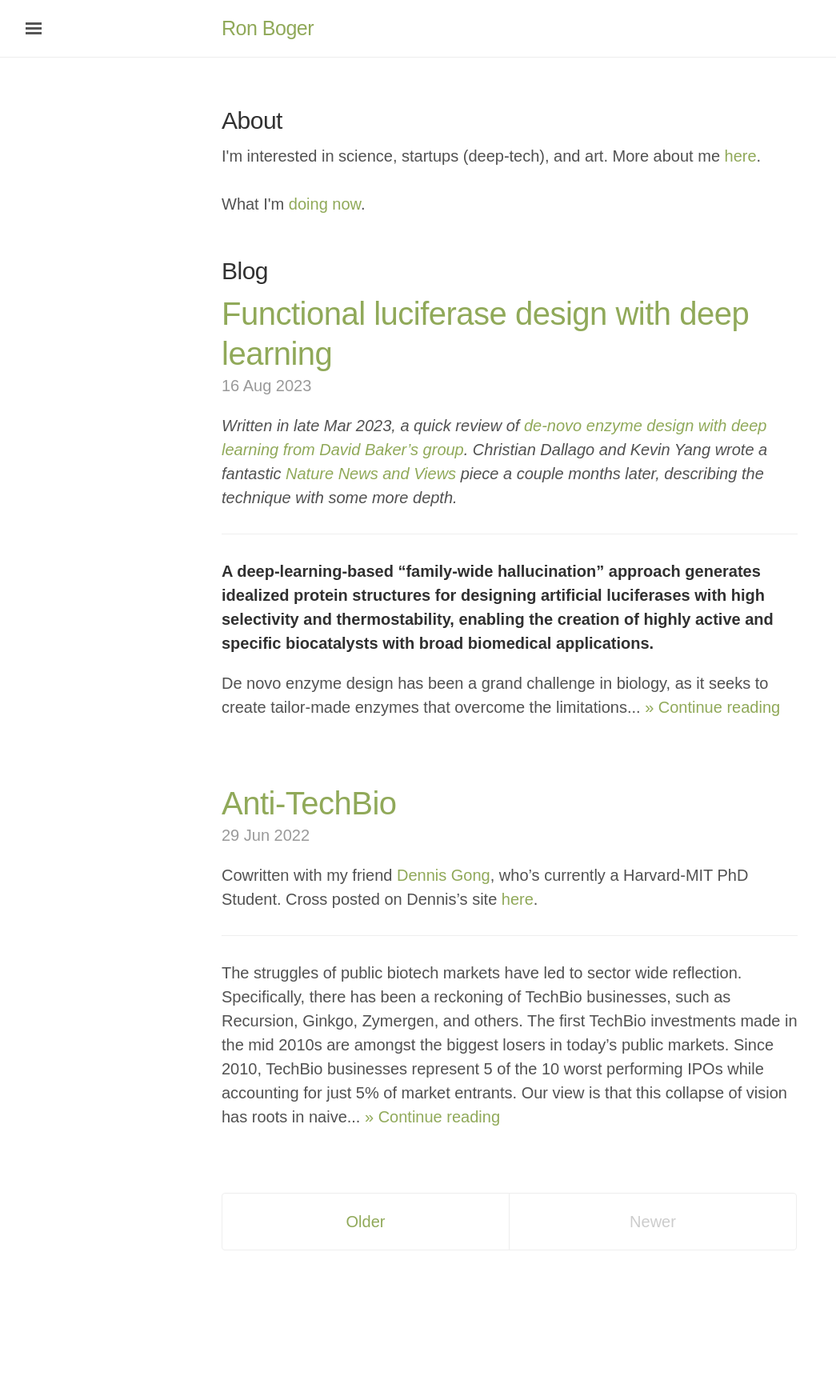
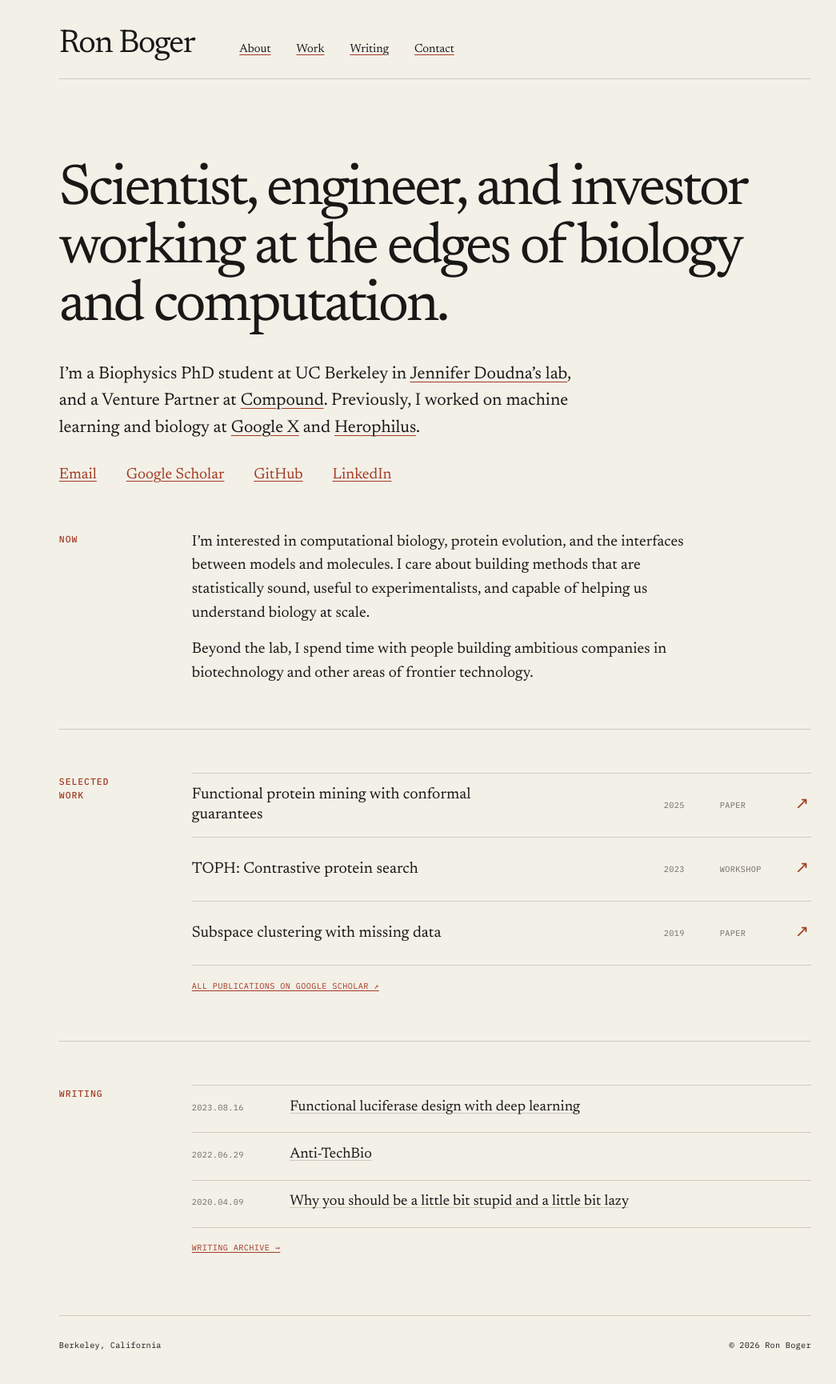
Before and after one commit to ronboger/ronboger.github.io, a Jekyll site: the page built from index.html, in a window 1280 px wide. Shown: the whole page at 80% size, without its empty margins (3-1048 px from the left). Built offline with Jekyll 4.4.1, drawn with Linux system fonts in a browser that asks for light colours; the list of posts is cut into pages by our own code; before the commit the page ends 1623 px from its top, so only the background shows below that.

Commit message:
Revamp site with minimal academic homepage

```diff
--- a/_config.yml
+++ b/_config.yml
@@ -7,8 +7,8 @@ permalink:           pretty
 title:               Ron Boger
 # tagline:             'personal site + musings'
 tagline:             ''
-description:         'Writings, projects, and more'
-url:                 http://ronboger.github.io
+description:         'Scientist, engineer, and investor working at the edges of biology and computation.'
+url:                 https://ronboger.github.io
 baseurl:             ''
 paginate:            5
 
--- a/_includes/head.html
+++ b/_includes/head.html
@@ -1,39 +1,17 @@
 <head>
-  <link href="http://gmpg.org/xfn/11" rel="profile">
+  <meta charset="utf-8">
   <meta http-equiv="X-UA-Compatible" content="IE=edge">
-  <meta http-equiv="content-type" content="text/html; charset=utf-8">
+  <meta name="viewport" content="width=device-width, initial-scale=1">
 
-  <!-- Enable responsiveness on mobile devices-->
-  <meta name="viewport" content="width=device-width, initial-scale=1.0, maximum-scale=1">
+  <title>{% if page.title == "Home" %}{{ site.title }}{% else %}{{ page.title }} · {{ site.title }}{% endif %}</title>
+  <meta name="description" content="{{ page.description | default: site.description | strip_html | escape }}">
 
-  <title>
-    {% if page.title == "Home" %}
-      {{ site.title }} &middot; {{ site.tagline }}
-    {% else %}
-      {{ page.title }} &middot; {{ site.title }}
-    {% endif %}
-  </title>
+  <link rel="preconnect" href="https://fonts.googleapis.com">
+  <link rel="preconnect" href="https://fonts.gstatic.com" crossorigin>
+  <link href="https://fonts.googleapis.com/css2?family=IBM+Plex+Mono:wght@400;500&amp;family=Newsreader:opsz,wght@6..72,400;6..72,500&amp;display=swap" rel="stylesheet">
+  <link rel="stylesheet" href="{{ '/public/css/syntax.css' | relative_url }}">
+  <link rel="stylesheet" href="{{ '/public/css/site.css' | relative_url }}">
 
-  <!-- CSS -->
-  <link rel="stylesheet" href="{{ site.baseurl }}/public/css/poole.css">
-  <link rel="stylesheet" href="{{ site.baseurl }}/public/css/syntax.css">
-  <link rel="stylesheet" href="{{ site.baseurl }}/public/css/lanyon.css">
-
-  <!--Lightbox CSS -->
-  <!-- <link rel="stylesheet" href="{{ site.baseurl }}/lightbox/css/lightbox.css" > -->
-  <!-- lightbox js      -->
-  <!-- <script type="text/javascript" src="{{ site.baseurl }}/lightbox/js/lightbox.min.js"></script>
-  <script type="text/javascript" src="{{ site.baseurl }}/assets/plugins/jquery-1.11.1.min.js"></script>
-  <script type="text/javascript" src="{{ site.baseurl }}/assets/plugins/jquery-migrate-1.2.1.min.js"></script>
-  <script type="text/javascript" src="{{ site.baseurl }}/assets/plugins/bootstrap/js/bootstrap.min.js"></script>
-  <script type="text/javascript" src="{{ site.baseurl }}/assets/plugins/jquery-rss/dist/jquery.rss.min.js"></script>  -->
-
-  <link rel="stylesheet" href="https://fonts.googleapis.com/css?family=PT+Serif:400,400italic,700%7CPT+Sans:400">
-
-  <!-- Icons -->
-  <!-- <link rel="apple-touch-icon-precomposed" sizes="144x144" href="{{ site.baseurl }}/public/apple-touch-icon-precomposed.png"> -->
-  <link rel="shortcut icon" href="{{ site.baseurl }}/public/plane.ico">
-
-  <!-- RSS -->
-  <link rel="alternate" type="application/rss+xml" title="RSS" href="/atom.xml">
+  <link rel="icon" href="{{ '/public/plane.ico' | relative_url }}">
+  <link rel="alternate" type="application/rss+xml" title="{{ site.title }} RSS" href="{{ '/atom.xml' | relative_url }}">
 </head>
--- a/_layouts/default.html
+++ b/_layouts/default.html
@@ -1,68 +1,32 @@
-<!DOCTYPE html>
-<html lang="en-us">
+<!doctype html>
+<html lang="en">
+  {% include head.html %}
+  <body{% if page.body_class %} class="{{ page.body_class }}"{% endif %}>
+    <a class="skip-link" href="#main-content">Skip to content</a>
 
-  {% include head.html %}
+    <div class="site-shell">
+      <header class="site-header">
+        <a class="site-name" href="{{ '/' | relative_url }}">{{ site.title }}</a>
+        <nav class="site-nav" aria-label="Primary navigation">
+          <a href="{{ '/' | relative_url }}#about">About</a>
+          <a href="{{ '/' | relative_url }}#work">Work</a>
+          <a href="{{ '/' | relative_url }}#writing">Writing</a>
+          <a href="{{ '/' | relative_url }}#contact">Contact</a>
+        </nav>
+      </header>
 
-  <body class="theme-base-10">
+      {% if page.body_class == 'home' %}
+        {{ content }}
+      {% else %}
+        <main id="main-content" class="content-page">
+          {{ content }}
+        </main>
+      {% endif %}
 
-    {% include sidebar.html %}
-
-    <!-- Wrap is the content to shift when toggling the sidebar. We wrap the
-         content to avoid any CSS collisions with our real content. -->
-    <div class="wrap">
-      <div class="masthead">
-        <div class="container">
-          <h3 class="masthead-title">
-            <a href="{{ site.baseurl }}/" title="Home">{{ site.title }}</a>
-            <small>{{ site.tagline }}</small>
-          </h3>
-        </div>
-      </div>
-
-      <div class="container content">
-        {{ content }}
-      </div>
+      <footer class="site-footer">
+        <span>Berkeley, California</span>
+        <span>&copy; {{ site.time | date: '%Y' }} Ron Boger</span>
+      </footer>
     </div>
-
-    <label for="sidebar-checkbox" class="sidebar-toggle"></label>
-
-    <script type="text/x-mathjax-config"> MathJax.Hub.Config({ TeX: { equationNumbers: { autoNumber: "all" } } }); </script>
-    <script type="text/x-mathjax-config">
-    MathJax.Hub.Config({
-        tex2jax: {
-            inlineMath: [ ['$','$'], ["\\(","\\)"] ],
-            processEscapes: true
-        }
-    });
-    </script>
-    <script src="https://cdn.mathjax.org/mathjax/latest/MathJax.js?config=TeX-AMS-MML_HTMLorMML" type="text/javascript"></script>
-
-    <script>
-      (function(document) {
-        var toggle = document.querySelector('.sidebar-toggle');
-        var sidebar = document.querySelector('#sidebar');
-        var checkbox = document.querySelector('#sidebar-checkbox');
-
-        document.addEventListener('click', function(e) {
-          var target = e.target;
-
-          if(!checkbox.checked ||
-             sidebar.contains(target) ||
-             (target === checkbox || target === toggle)) return;
-
-          checkbox.checked = false;
-        }, false);
-      })(document);
-    </script>
-
-    <!-- Global site tag (gtag.js) - Google Analytics -->
-    <script async src="https://www.googletagmanager.com/gtag/js?id=UA-60036816-1"></script>
-    <script>
-      window.dataLayer = window.dataLayer || [];
-      function gtag(){dataLayer.push(arguments);}
-      gtag('js', new Date());
-
-      gtag('config', 'UA-60036816-1');
-    </script>
   </body>
 </html>
--- a/index.html
+++ b/index.html
@@ -1,50 +1,77 @@
 ---
 layout: default
 title: Home
+description: Ron Boger is a scientist, engineer, and investor working at the edges of biology and computation.
+body_class: home
 ---
-{% if paginator.page == 1 %}
-<h2 class="index-heading">About</h2>
 
-I'm interested in science, startups (deep-tech), and art. More about me <a href="/about">here</a>.
-<br/>
-<br/>
-What I'm <a href="/now">doing now</a>.
-<br/>
-<br/>
+<main id="main-content" class="home-page">
+  <section class="intro" id="about" aria-labelledby="intro-title">
+    <h1 id="intro-title">Scientist, engineer, and investor working at the edges of biology and computation.</h1>
 
-<h2 class="index-heading">Blog</h2>
-{% endif %}
+    <p class="intro-copy">
+      I’m a Biophysics PhD student at UC Berkeley in
+      <a href="https://doudnalab.org/">Jennifer Doudna’s lab</a>, and a Venture Partner at
+      <a href="https://www.compound.vc/">Compound</a>. Previously, I worked on machine learning and biology at
+      <a href="https://x.company/">Google X</a> and
+      <a href="https://www.herophilus.com/">Herophilus</a>.
+    </p>
 
-<div class="posts">
-  {% for post in paginator.posts %}
-  <div class="post">
-    <h1 class="post-title">
-      <a href="{{ post.url }}">
-        {{ post.title }}
+    <nav class="contact-links" id="contact" aria-label="External profiles and contact">
+      <a href="mailto:ronnyb@jhu.edu">Email</a>
+      <a href="https://scholar.google.com/citations?user=qU-JFvMAAAAJ&amp;hl=en">Google Scholar</a>
+      <a href="https://github.com/ronboger/">GitHub</a>
+      <a href="https://www.linkedin.com/in/ronboger">LinkedIn</a>
+    </nav>
+  </section>
+
+  <section class="home-section" aria-labelledby="now-title">
+    <h2 class="section-label" id="now-title">Now</h2>
+    <div class="section-content prose">
+      <p>
+        I’m interested in computational biology, protein evolution, and the interfaces between models and molecules. I care about building methods that are statistically sound, useful to experimentalists, and capable of helping us understand biology at scale.
+      </p>
+      <p>
+        Beyond the lab, I spend time with people building ambitious companies in biotechnology and other areas of frontier technology.
+      </p>
+    </div>
+  </section>
+
+  <section class="home-section ruled-section" id="work" aria-labelledby="work-title">
+    <h2 class="section-label" id="work-title">Selected<br>work</h2>
+    <div class="section-content work-list">
+      <a class="work-row" href="https://doi.org/10.1038/s41467-024-55676-y">
+        <span class="work-title">Functional protein mining with conformal guarantees</span>
+        <span class="work-meta">2025</span>
+        <span class="work-type">Paper</span>
+        <span class="work-arrow" aria-hidden="true">↗</span>
       </a>
-    </h1>
+      <a class="work-row" href="https://icml-compbio.github.io/2023/papers/WCBICML2023_paper138.pdf">
+        <span class="work-title">TOPH: Contrastive protein search</span>
+        <span class="work-meta">2023</span>
+        <span class="work-type">Workshop</span>
+        <span class="work-arrow" aria-hidden="true">↗</span>
+      </a>
+      <a class="work-row" href="https://openaccess.thecvf.com/content_ICCVW_2019/papers/RSL-CV/Lane_Classifying_and_Comparing_Approaches_to_Subspace_Clustering_with_Missing_Data_ICCVW_2019_paper.pdf">
+        <span class="work-title">Subspace clustering with missing data</span>
+        <span class="work-meta">2019</span>
+        <span class="work-type">Paper</span>
+        <span class="work-arrow" aria-hidden="true">↗</span>
+      </a>
+      <a class="more-link" href="https://scholar.google.com/citations?user=qU-JFvMAAAAJ&amp;hl=en">All publications on Google Scholar ↗</a>
+    </div>
+  </section>
 
-    <span class="post-date">{{ post.date | date_to_string }}</span>
-
-    {{ post.content | truncatewords: 100, "..." }}
-    <a href="{{ post.url }}">» Continue reading</a>
-  </div>
-  {% endfor %}
-</div>
-
-<div class="pagination">
-  {% if paginator.next_page %}
-    <a class="pagination-item older" href="{{ site.baseurl }}/page{{paginator.next_page}}">Older</a>
-  {% else %}
-    <span class="pagination-item older">Older</span>
-  {% endif %}
-  {% if paginator.previous_page %}
-    {% if paginator.page == 2 %}
-      <a class="pagination-item newer" href="{{ site.baseurl }}/">Newer</a>
-    {% else %}
-      <a class="pagination-item newer" href="{{ site.baseurl }}/page{{paginator.previous_page}}">Newer</a>
-    {% endif %}
-  {% else %}
-    <span class="pagination-item newer">Newer</span>
-  {% endif %}
-</div>
+  <section class="home-section ruled-section" id="writing" aria-labelledby="writing-title">
+    <h2 class="section-label" id="writing-title">Writing</h2>
+    <div class="section-content writing-list">
+      {% for post in site.posts limit:3 %}
+        <a class="writing-row" href="{{ post.url | relative_url }}">
+          <time datetime="{{ post.date | date_to_xmlschema }}">{{ post.date | date: "%Y.%m.%d" }}</time>
+          <span>{{ post.title }}</span>
+        </a>
+      {% endfor %}
+      <a class="more-link" href="{{ '/archive/' | relative_url }}">Writing archive →</a>
+    </div>
+  </section>
+</main>
--- /dev/null
+++ b/public/css/site.css
@@ -0,0 +1,453 @@
+:root {
+  --paper: #f3f0e8;
+  --ink: #181816;
+  --muted: #6e6a61;
+  --accent: #a23b22;
+  --rule: #cfc9bd;
+  --serif: "Newsreader", Georgia, "Times New Roman", serif;
+  --mono: "IBM Plex Mono", "SFMono-Regular", Consolas, monospace;
+}
+
+* {
+  box-sizing: border-box;
+}
+
+html {
+  scroll-behavior: smooth;
+  background: var(--paper);
+}
+
+body {
+  margin: 0;
+  color: var(--ink);
+  background: var(--paper);
+  font-family: var(--serif);
+  font-size: 19px;
+  line-height: 1.56;
+  -webkit-font-smoothing: antialiased;
+  text-rendering: optimizeLegibility;
+}
+
+::selection {
+  color: var(--paper);
+  background: var(--accent);
+}
+
+a {
+  color: inherit;
+  text-decoration-color: var(--accent);
+  text-decoration-thickness: 1px;
+  text-underline-offset: 0.18em;
+}
+
+a:hover {
+  color: var(--accent);
+}
+
+a:focus-visible {
+  outline: 2px solid var(--accent);
+  outline-offset: 4px;
+}
+
+.skip-link {
+  position: fixed;
+  z-index: 10;
+  top: 0.75rem;
+  left: 0.75rem;
+  padding: 0.35rem 0.55rem;
+  color: var(--paper);
+  background: var(--ink);
+  font-family: var(--mono);
+  font-size: 0.65rem;
+  transform: translateY(-200%);
+}
+
+.skip-link:focus {
+  transform: translateY(0);
+}
+
+.site-shell {
+  width: min(100% - 64px, 940px);
+  margin-right: 32px;
+  margin-left: clamp(32px, 6vw, 96px);
+}
+
+.site-header {
+  display: flex;
+  align-items: baseline;
+  gap: 3.5rem;
+  padding: 2.25rem 0 1.35rem;
+  border-bottom: 1px solid var(--rule);
+}
+
+.site-name {
+  flex: none;
+  font-size: clamp(1.8rem, 4vw, 2.55rem);
+  line-height: 1;
+  letter-spacing: -0.035em;
+  text-decoration: none;
+}
+
+.site-name:hover {
+  color: var(--ink);
+}
+
+.site-nav {
+  display: flex;
+  flex-wrap: wrap;
+  gap: 0.5rem 2rem;
+  font-size: 0.92rem;
+}
+
+.home-page {
+  padding-top: clamp(3.8rem, 8vw, 6.5rem);
+}
+
+.intro {
+  max-width: 880px;
+}
+
+.intro h1 {
+  max-width: 880px;
+  margin: 0;
+  font-size: clamp(2.65rem, 6.25vw, 4.5rem);
+  font-weight: 400;
+  line-height: 1.01;
+  letter-spacing: -0.045em;
+}
+
+.intro-copy {
+  max-width: 650px;
+  margin: 2rem 0 0;
+  font-size: clamp(1.15rem, 2.25vw, 1.35rem);
+  line-height: 1.55;
+}
+
+.contact-links {
+  display: flex;
+  flex-wrap: wrap;
+  gap: 0.6rem 2.3rem;
+  margin-top: 1.65rem;
+  color: var(--accent);
+}
+
+.home-section {
+  display: grid;
+  grid-template-columns: 130px minmax(0, 1fr);
+  gap: 2.25rem;
+  padding: 3.4rem 0;
+}
+
+.home-section:first-of-type {
+  margin-top: 0.5rem;
+}
+
+.ruled-section {
+  border-top: 1px solid var(--rule);
+}
+
+.section-label {
+  margin: 0.18rem 0 0;
+  color: var(--accent);
+  font-family: var(--mono);
+  font-size: 0.72rem;
+  font-weight: 500;
+  line-height: 1.45;
+  letter-spacing: 0.08em;
+  text-transform: uppercase;
+}
+
+.section-content > :first-child {
+  margin-top: 0;
+}
+
+.section-content > :last-child {
+  margin-bottom: 0;
+}
+
+.prose {
+  max-width: 650px;
+}
+
+.prose p {
+  margin: 0 0 1rem;
+}
+
+.work-list,
+.writing-list {
+  border-top: 1px solid var(--rule);
+}
+
+.work-row {
+  display: grid;
+  grid-template-columns: minmax(0, 1fr) 54px 78px 20px;
+  gap: 1rem;
+  align-items: center;
+  min-height: 5rem;
+  border-bottom: 1px solid var(--rule);
+  text-decoration: none;
+}
+
+.work-title {
+  max-width: 380px;
+  font-size: 1.22rem;
+  line-height: 1.25;
+}
+
+.work-meta,
+.work-type,
+.writing-row time,
+.more-link {
+  color: var(--muted);
+  font-family: var(--mono);
+  font-size: 0.64rem;
+  font-variant-numeric: tabular-nums;
+  letter-spacing: 0.035em;
+  text-transform: uppercase;
+}
+
+.work-arrow {
+  color: var(--accent);
+  font-size: 1.3rem;
+  transition: transform 160ms ease;
+}
+
+.work-row:hover .work-arrow {
+  transform: translate(2px, -2px);
+}
+
+.writing-row {
+  display: grid;
+  grid-template-columns: 100px minmax(0, 1fr);
+  gap: 1.4rem;
+  align-items: baseline;
+  min-height: 3.7rem;
+  padding: 0.8rem 0;
+  border-bottom: 1px solid var(--rule);
+  text-decoration: none;
+}
+
+.writing-row span {
+  font-size: 1.14rem;
+  text-decoration: underline;
+  text-decoration-color: var(--rule);
+  text-decoration-thickness: 1px;
+  text-underline-offset: 0.18em;
+}
+
+.more-link {
+  display: inline-block;
+  margin-top: 1.1rem;
+  color: var(--accent);
+}
+
+.site-footer {
+  display: flex;
+  justify-content: space-between;
+  gap: 1rem;
+  margin-top: 1rem;
+  padding: 1.8rem 0 2.5rem;
+  border-top: 1px solid var(--rule);
+  font-family: var(--mono);
+  font-size: 0.64rem;
+  font-variant-numeric: tabular-nums;
+  letter-spacing: 0.025em;
+}
+
+.content-page {
+  max-width: 720px;
+  min-height: 60vh;
+  padding: clamp(3.5rem, 8vw, 6.5rem) 0 4rem;
+}
+
+.page-title,
+.post-title {
+  margin: 0 0 1.5rem;
+  font-size: clamp(2.4rem, 6vw, 4rem);
+  font-weight: 400;
+  line-height: 1;
+  letter-spacing: -0.04em;
+}
+
+.post-date {
+  display: block;
+  margin: -0.5rem 0 2.5rem;
+  color: var(--muted);
+  font-family: var(--mono);
+  font-size: 0.66rem;
+  letter-spacing: 0.04em;
+  text-transform: uppercase;
+}
+
+.content-page h2,
+.content-page h3 {
+  margin: 2.5rem 0 0.75rem;
+  font-weight: 500;
+  line-height: 1.15;
+}
+
+.content-page h2 {
+  font-size: 1.7rem;
+}
+
+.content-page h3 {
+  font-size: 1.35rem;
+}
+
+.content-page p,
+.content-page ul,
+.content-page ol {
+  margin-top: 0;
+  margin-bottom: 1.15rem;
+}
+
+.content-page img,
+.content-page iframe {
+  max-width: 100%;
+}
+
+.content-page blockquote {
+  margin: 1.5rem 0;
+  padding-left: 1.25rem;
+  color: var(--muted);
+  border-left: 2px solid var(--accent);
+}
+
+.content-page hr {
+  margin: 2.5rem 0;
+  border: 0;
+  border-top: 1px solid var(--rule);
+}
+
+.content-page pre {
+  overflow-x: auto;
+  padding: 1rem;
+  background: #eae6dc;
+  font-family: var(--mono);
+  font-size: 0.72rem;
+}
+
+.related {
+  margin-top: 3.5rem;
+  padding-top: 1.75rem;
+  border-top: 1px solid var(--rule);
+}
+
+.related-posts {
+  padding-left: 1.1rem;
+}
+
+.related-posts h3 {
+  margin: 0.65rem 0;
+  font-size: 1rem;
+  font-weight: 400;
+}
+
+.related-posts small {
+  display: block;
+  color: var(--muted);
+  font-family: var(--mono);
+  font-size: 0.6rem;
+}
+
+@media (max-width: 700px) {
+  body {
+    font-size: 18px;
+  }
+
+  .site-shell {
+    width: min(100% - 36px, 940px);
+    margin-right: 18px;
+    margin-left: 18px;
+  }
+
+  .site-header {
+    display: block;
+    padding-top: 1.5rem;
+  }
+
+  .site-nav {
+    margin-top: 1rem;
+    gap: 0.35rem 1.25rem;
+    font-size: 0.88rem;
+  }
+
+  .home-page {
+    padding-top: 3.25rem;
+  }
+
+  .intro h1 {
+    font-size: clamp(2.55rem, 12vw, 3.6rem);
+  }
+
+  .home-section {
+    display: block;
+    padding: 2.7rem 0;
+  }
+
+  .section-label {
+    margin-bottom: 1.25rem;
+  }
+
+  .section-label br {
+    display: none;
+  }
+
+  .work-row {
+    grid-template-columns: minmax(0, 1fr) 42px 20px;
+    gap: 0.65rem;
+    min-height: 4.5rem;
+  }
+
+  .work-type {
+    display: none;
+  }
+
+  .writing-row {
+    grid-template-columns: 82px minmax(0, 1fr);
+    gap: 0.8rem;
+  }
+}
+
+@media (max-width: 430px) {
+  .site-nav {
+    justify-content: space-between;
+    gap: 0.3rem;
+    font-size: 0.78rem;
+  }
+
+  .contact-links {
+    column-gap: 1.25rem;
+  }
+
+  .writing-row {
+    display: block;
+  }
+
+  .writing-row time {
+    display: block;
+    margin-bottom: 0.25rem;
+  }
+
+  .site-footer {
+    display: block;
+  }
+
+  .site-footer span {
+    display: block;
+  }
+
+  .site-footer span + span {
+    margin-top: 0.35rem;
+  }
+}
+
+@media (prefers-reduced-motion: reduce) {
+  html {
+    scroll-behavior: auto;
+  }
+
+  .work-arrow {
+    transition: none;
+  }
+}
```
Also changed, not shown: README.md.
